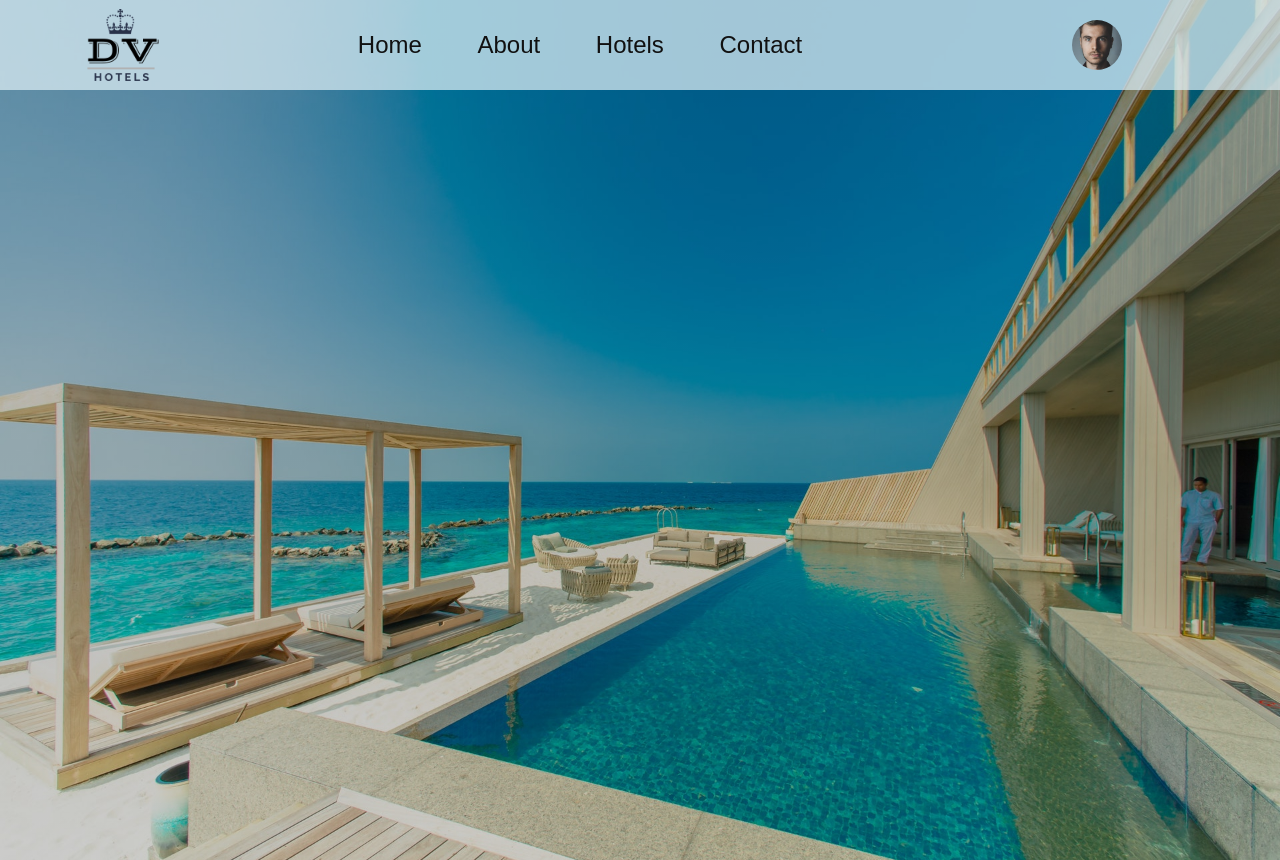
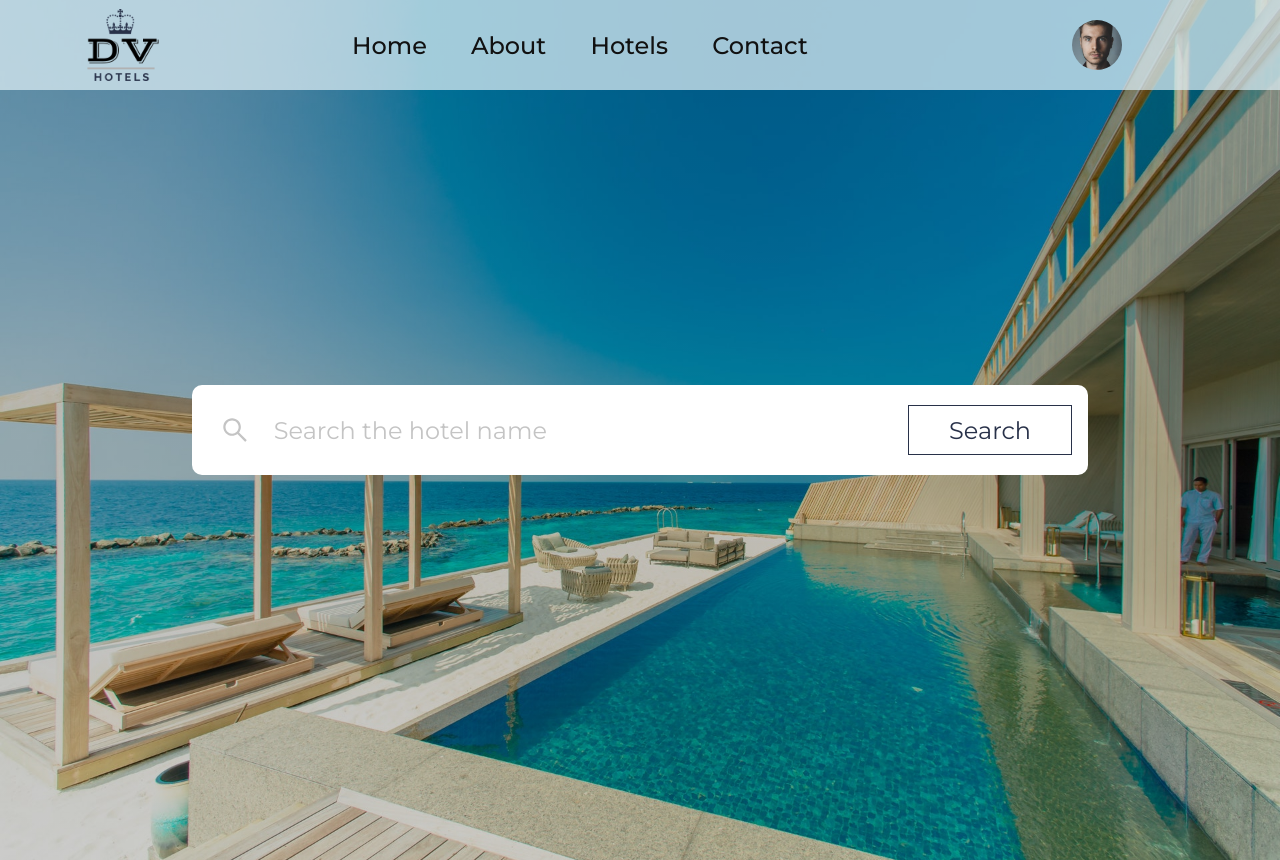
Before and after one commit to vujic02/DV-Hotels, a React (Create React App) app: page / in a window 1280 px wide. Built offline with nearby package versions, Linux system fonts and the light colour scheme.

Commit message:
fixed searchbar styles

```diff
--- a/src/App.js
+++ b/src/App.js
@@ -1,4 +1,3 @@
-import "./styles/App.css";
 import React, {useState} from 'react';
 import { BrowserRouter as Router, Route } from "react-router-dom";
 import Home from "./pages/Home";
--- a/src/components/Main/SearchBar.js
+++ b/src/components/Main/SearchBar.js
@@ -1,19 +1,23 @@
 import React from "react";
 import {
   SearchDiv,
-  SearchInput,
-  SearchButton,
+  SearchIcon,
+  SearchInput
 } from "../../styles/searchbar-styles";
-import * as AiIcons from "react-icons/ai";
+
+import {
+  Button,
+  Container
+} from "../../styles/global-styles"
 
 const SearchBar = () => {
   return (
-    <SearchDiv className="center">
-      <AiIcons.AiOutlineSearch
-        style={{ width: "30px", height: "30px", marginRight: "10px" }}
-      />
-      <SearchInput type="text" placeholder="Search the hotel name" />
-      <SearchButton>Search</SearchButton>
+    <SearchDiv>
+      <Container flexDir="row" justify="space-around" align="center" w="60%">
+        <SearchIcon />
+        <SearchInput type="text" placeholder="Search the hotel name" />
+      </Container>
+      <Button p="0 2.5rem"  fontW="400" fontS="1.5rem" h="50px" bor="1px solid var(--denimBlue)" col="var(--denimBlue)" bg="transparent" justify="center" flexDir="row" align="center" bgH="var(--denimBlue)" colH="var(--white)">Search</Button>
     </SearchDiv>
   );
 };
--- a/src/pages/Home.js
+++ b/src/pages/Home.js
@@ -16,9 +16,9 @@ const Home = ({toggle, isOpen}) => {
     <div>
       <Navbar isOpen={isOpen} toggle={toggle} />
       <Sidebar isOpen={isOpen} toggle={toggle} />
-
       <LandingOverlay bgImage="./images/landing.jpg" bgPos="center" bgSize="cover" w="100%" h="860px">
-        <Overlay bg="linear-gradient(0deg, rgba(0,0,0,0.2) 0%, rgba(0,0,0,0.3) 90%)" flexDir="column" justify="center" w="100%" h="100%" p="0 10%">
+        <Overlay bg="linear-gradient(0deg, rgba(0,0,0,0.2) 0%, rgba(0,0,0,0.3) 90%)" flexDir="column" justify="center" w="100%" h="100%" p="0 15%" pM="0 10%">
+          <SearchBar />
         </Overlay>
       </LandingOverlay>
     </div>
--- a/src/styles/App.css
+++ /dev/null
@@ -1,5 +0,0 @@
-.navLink {
-  text-decoration: none;
-  background-color: none;
-  color: var(--black);
-}
--- a/src/styles/global-styles.js
+++ b/src/styles/global-styles.js
@@ -47,4 +47,33 @@ export const Overlay = styled.div`
     background: ${({bg}) => bg};
     padding: ${({p}) => p};
     margin: ${({m}) => m};
+
+    @media screen and (max-width: 768px) {
+        padding: ${({pM}) => pM};
+    }
 `
+
+export const Button = styled.div`
+    width: ${({w}) => w};
+    height: ${({h}) => h};
+    display: flex;
+    justify-content: ${({justify}) => justify};
+    align-items: ${({align}) => align};
+    flex-direction: ${({flexDir}) => flexDir};
+    background: ${({bg}) => bg};
+    padding: ${({p}) => p};
+    margin: ${({m}) => m};
+    border: ${({bor}) => bor};
+    border-radius: ${({borR}) => borR};
+    color: ${({col}) => col};
+    font-size: ${({fontS}) => fontS};
+    font-weight: ${({fontW}) => fontW};
+    cursor: pointer;
+
+    &:hover {
+        transition: all ease-in-out 0.3s;
+        border: ${({borH}) => borH};
+        background: ${({bgH}) => bgH};
+        color: ${({colH}) => colH};
+    }
+`
--- a/src/styles/index.css
+++ b/src/styles/index.css
@@ -1,7 +1,10 @@
+@import url('https://fonts.googleapis.com/css2?family=Montserrat:ital,wght@0,100;0,200;0,300;0,400;0,500;0,600;0,700;0,800;0,900;1,100;1,200;1,300;1,400;1,500;1,600;1,700;1,800;1,900&display=swap');
+
 * {
   box-sizing: border-box;
   margin: 0;
   padding: 0;
+  font-family: 'Montserrat', sans-serif;
 }
 
 :root {
--- a/src/styles/navbar-styles.js
+++ b/src/styles/navbar-styles.js
@@ -25,6 +25,12 @@ export const Navlink = styled.a`
   color: var(--black);
   position: relative;
   overflow: hidden;
+
+  .navLink {
+    text-decoration: none;
+    background-color: none;
+    color: var(--black);
+  }
 
   .underline {
     position: absolute;
--- a/src/styles/searchbar-styles.js
+++ b/src/styles/searchbar-styles.js
@@ -1,41 +1,33 @@
 import styled from "styled-components";
+import {AiOutlineSearch} from "react-icons/ai";
 
 export const SearchDiv = styled.div`
   display: flex;
-  justify-content: center;
   align-items: center;
-  width: 700px;
-  height: 80px;
-  padding: 10px;
+  justify-content: space-between;
+  width: 100%;
+  height: 90px;
+  padding: 1rem;
   border-radius: 10px;
+  background-color: var(--white);
 
-  background-color: var(--fadedWhite);
 `;
 
 export const SearchInput = styled.input`
-  width: 500px;
+  width: 85%;
   height: 40px;
-
   border: none;
   outline: none;
   font-size: 1.5rem;
   color: var(--black);
 
-  &:placeholder {
-    color: #b8b8b8;
+  &::placeholder {
+    color: #C4C4C4;
     opacity: 1;
   }
 `;
 
-export const SearchButton = styled.button`
-  background-color: var(--fadedWhite);
-  color: #b8b8b8;
-  display: inline-block;
-  font-size: 1.3rem;
-  cursor: pointer;
-  outline: none;
-  border: 1px solid #b8b8b8;
-  height: 40px;
-
-  padding: 10px 15px;
-`;
+export const SearchIcon = styled(AiOutlineSearch)`
+  font-size: 30px;
+  color: #C4C4C4;
+`
```
